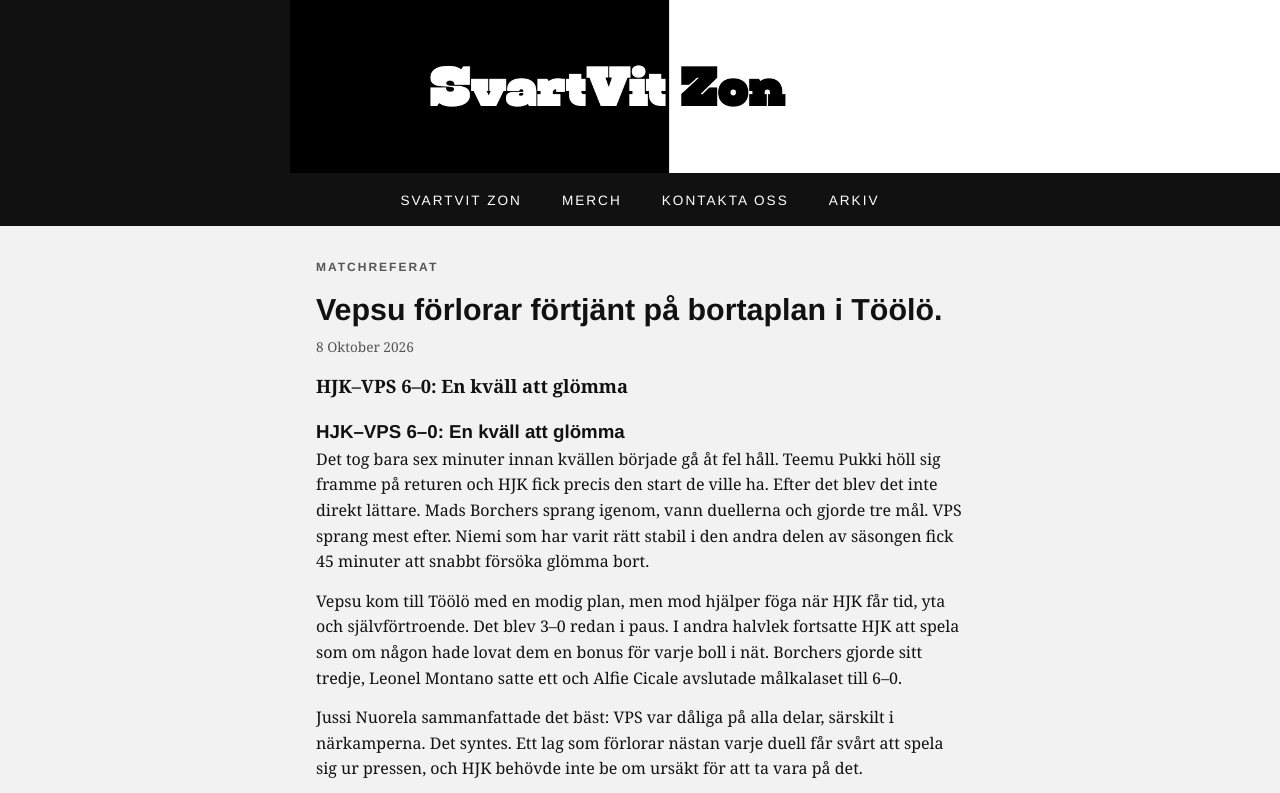
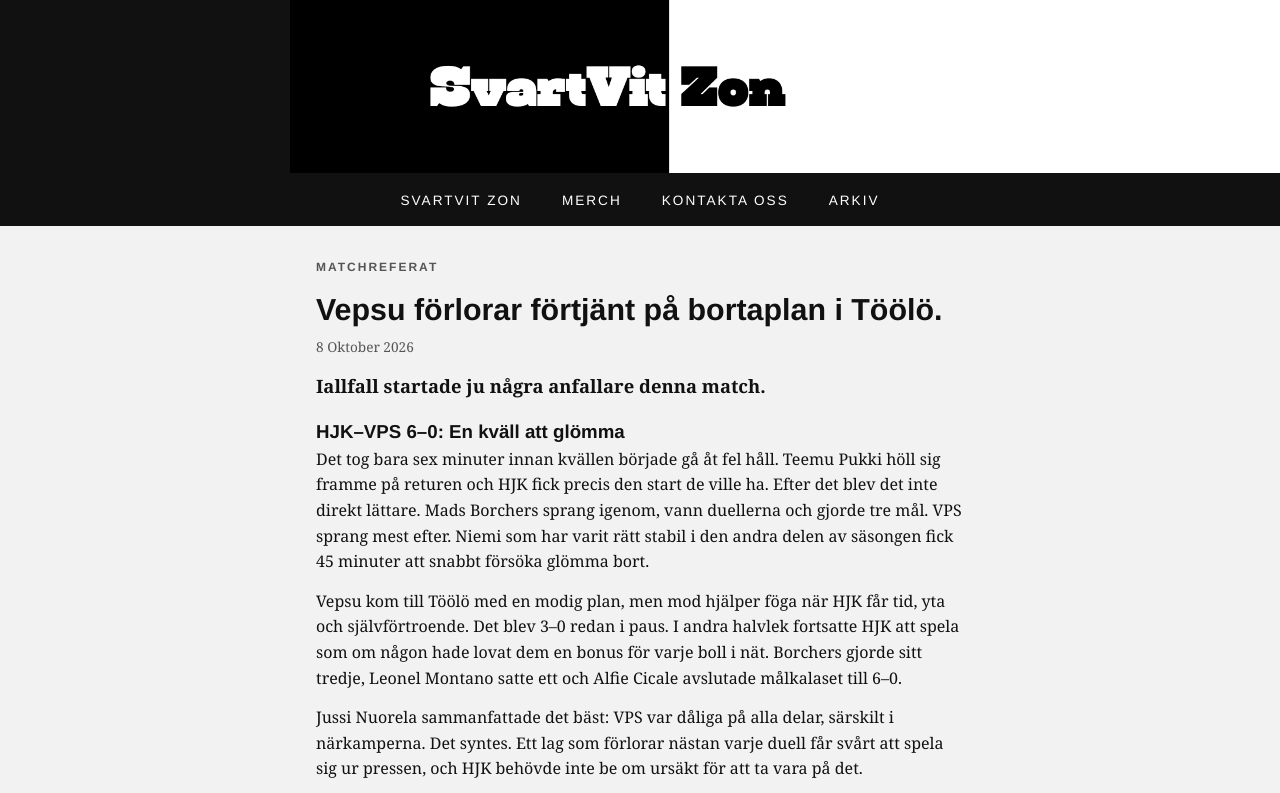
Before and after one commit to linuseklof1-maker/Svartvitzon.v1, an Eleventy site: page artiklar/hjk-vps-6-0.md in a window 1280 px wide. Shown: the top 793 px of the page. Built offline with nearby package versions, Linux system fonts and the light colour scheme; Eleventy itself is replaced by a stand-in of ours; files that its build step writes are made by us from their sources.

Commit message:
Update Artiklar “hjk-vps-6-0”

```diff
--- a/artiklar/hjk-vps-6-0.md
+++ b/artiklar/hjk-vps-6-0.md
@@ -6,7 +6,7 @@ beskrivning: vepsu
 kategori: Matchreferat
 datum: 2026-10-08
 datumtext: 8 Oktober 2026
-ingress: "HJK–VPS 6–0: En kväll att glömma"
+ingress: Iallfall startade ju några anfallare denna match.
 ---
 ### HJK–VPS 6–0: En kväll att glömma
 
```
